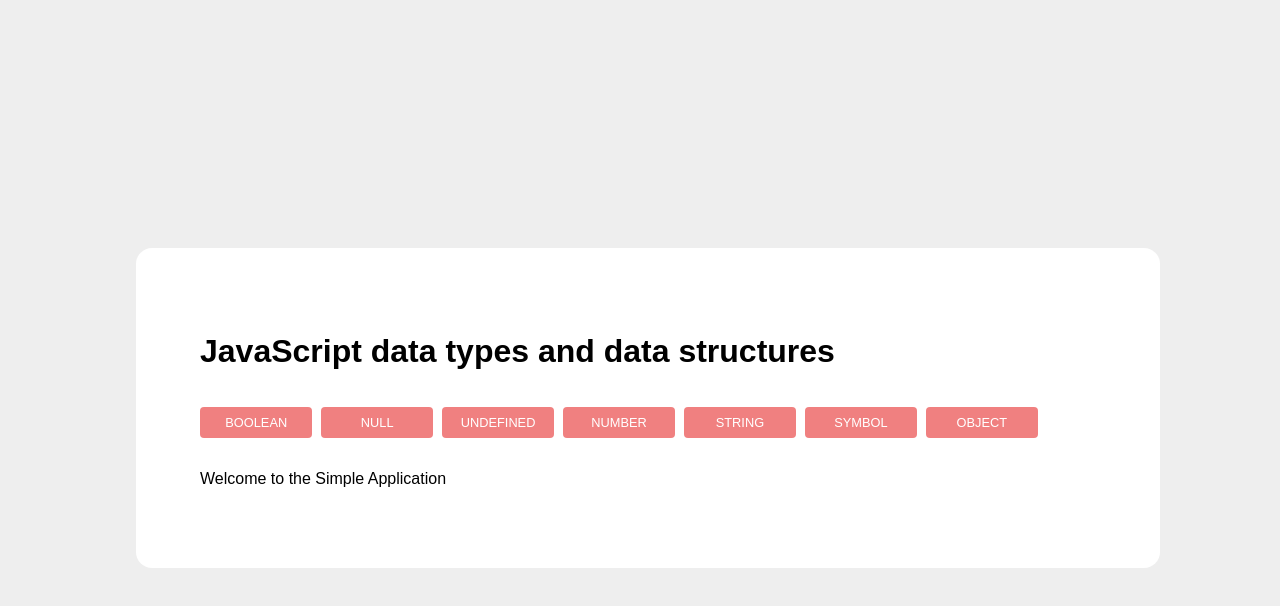
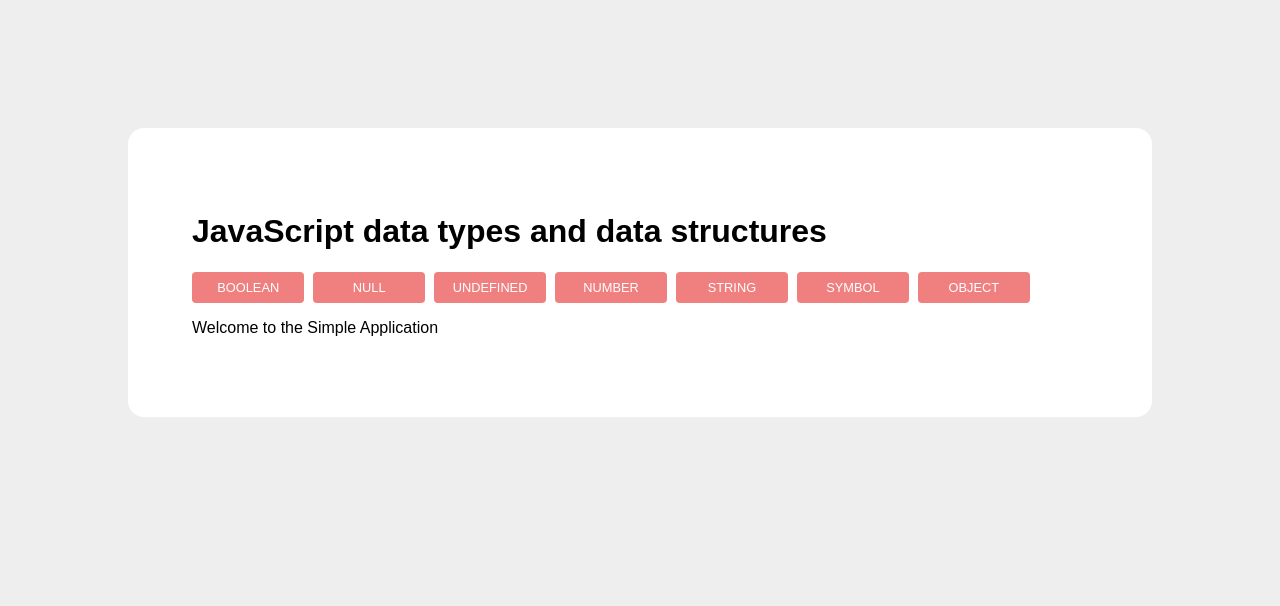
Before and after one commit to gudvinga/simple_app, a website: page index.html in a window 1280 px wide. Drawn offline with Linux system fonts and the light colour scheme.

Commit message:
Style modified

```diff
--- a/css/style.css
+++ b/css/style.css
@@ -2,6 +2,8 @@ html, body {
     width:100%;
     height: 100%;
     background: #eee;
+    margin: 0;
+    padding: 0;
 }
 
 a {
@@ -17,19 +19,17 @@ body {
     font-family: Arial, Helvetica, sans-serif;
     display: flex;
     justify-content: center;
-    align-items: center;
+    align-items: flex-start;
 }
 
 main {
     width: 80%;
     padding: 5%;
+    margin-top: 10%;
     box-sizing: border-box;
     background: #fff;
     border-radius: 1rem;
     position: relative;
-    display: flex;
-    flex-direction: column;
-    justify-content: flex-start;
 }
 
 .navigate li {
```
